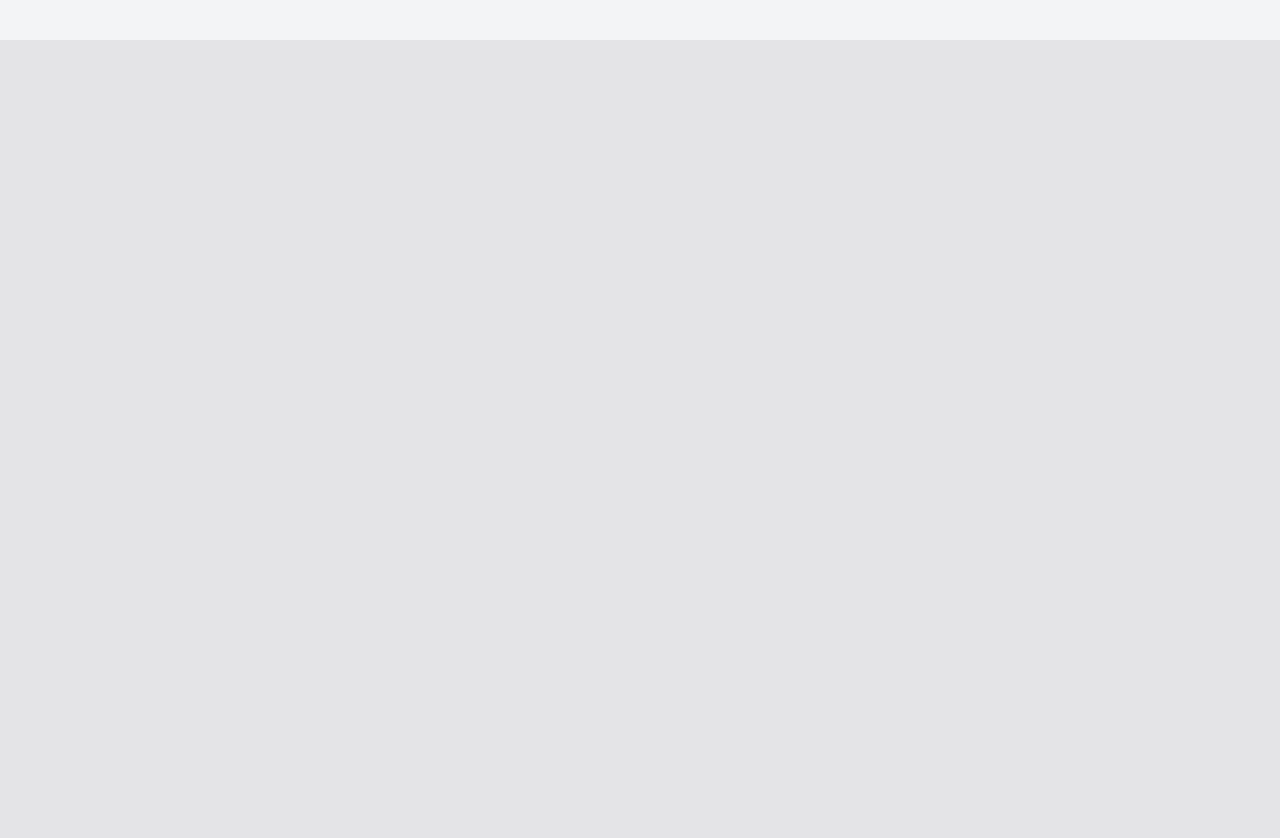
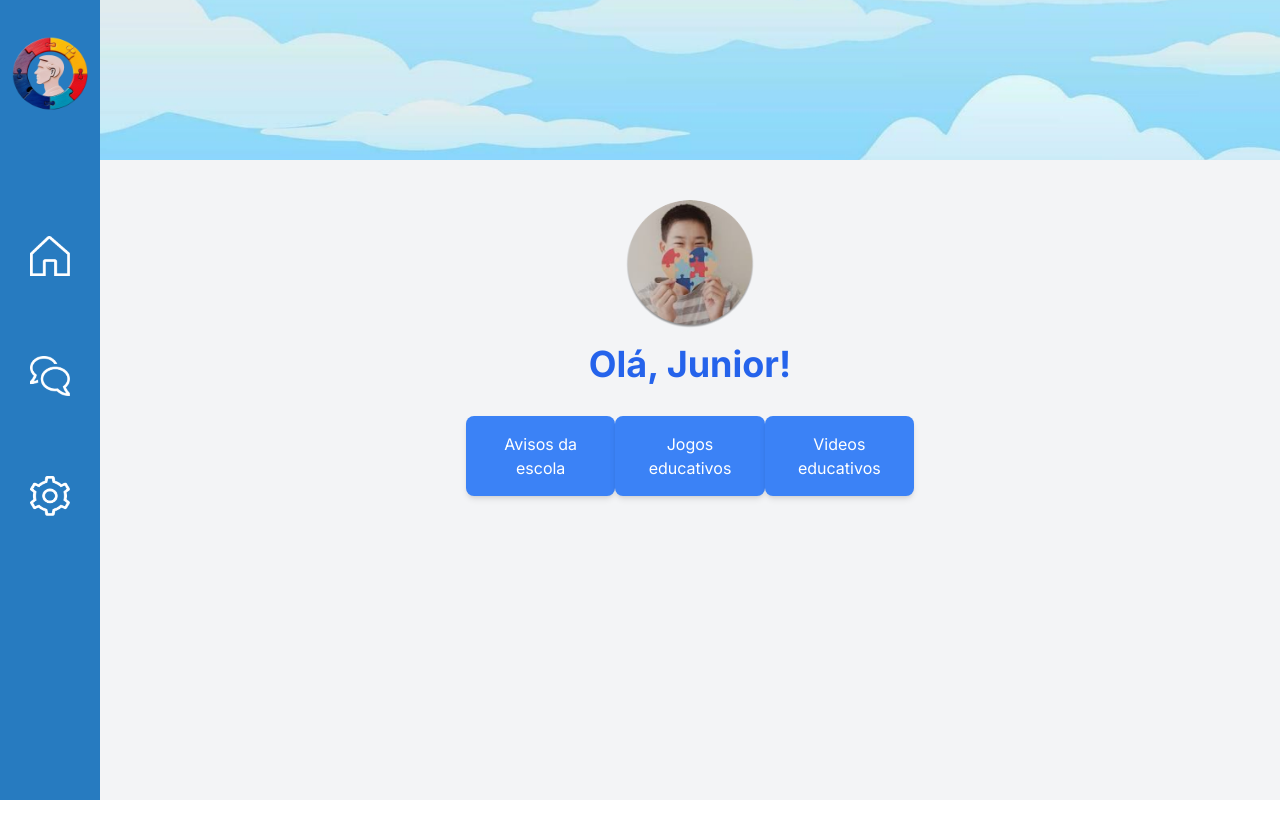
Before and after one commit to VLira96/senso-amigo, a Next.js app: page /pages/home in a window 1280 px wide. After the commit the page ends 800 px from the top, so only its background shows below. Built offline with nearby package versions, Linux system fonts and the light colour scheme.

Commit message:
Home Update

```diff
--- a/src/app/pages/chat/page.tsx
+++ b/src/app/pages/chat/page.tsx
@@ -0,0 +1,5 @@
+export default function Chat() {
+    return (
+        <h1>Hello World</h1>
+    )
+}
--- a/src/app/pages/home/page.tsx
+++ b/src/app/pages/home/page.tsx
@@ -2,10 +2,24 @@ import SideBar from "@/components/sidebar";
 
 const Page = () => {
     return (
-        <div className="flex w-screen h-screen bg-zinc-200 ">
-            <div>
-                <div className="bg-blue-400 h-[300px]">
-
+        <div id="container" className="flex flex-col items-center h-full w-full">
+            <div className="flex flex-col items-center">
+                <img
+                    src="/junior-home.png"
+                    alt="foto de perfil"
+                    className="h-32 w-32 rounded-full"
+                />
+                <h1 className="text-4xl font-bold text-blue-600 mt-4">Olá, Junior!</h1>
+            </div>
+            <div className="flex items-center mt-8 w-full max-w-md">
+                <div className="bg-blue-500 text-white p-4 rounded-lg mb-4 shadow-md w-3/4 text-center">
+                    Avisos da escola
+                </div>
+                <div className="bg-blue-500 text-white p-4 rounded-lg mb-4 shadow-md w-3/4 text-center">
+                    Jogos educativos
+                </div>
+                <div className="bg-blue-500 text-white p-4 rounded-lg mb-4 shadow-md w-3/4 text-center">
+                    Videos educativos
                 </div>
             </div>
         </div>
```
Also changed, not shown: public/junior-home.png (added).
